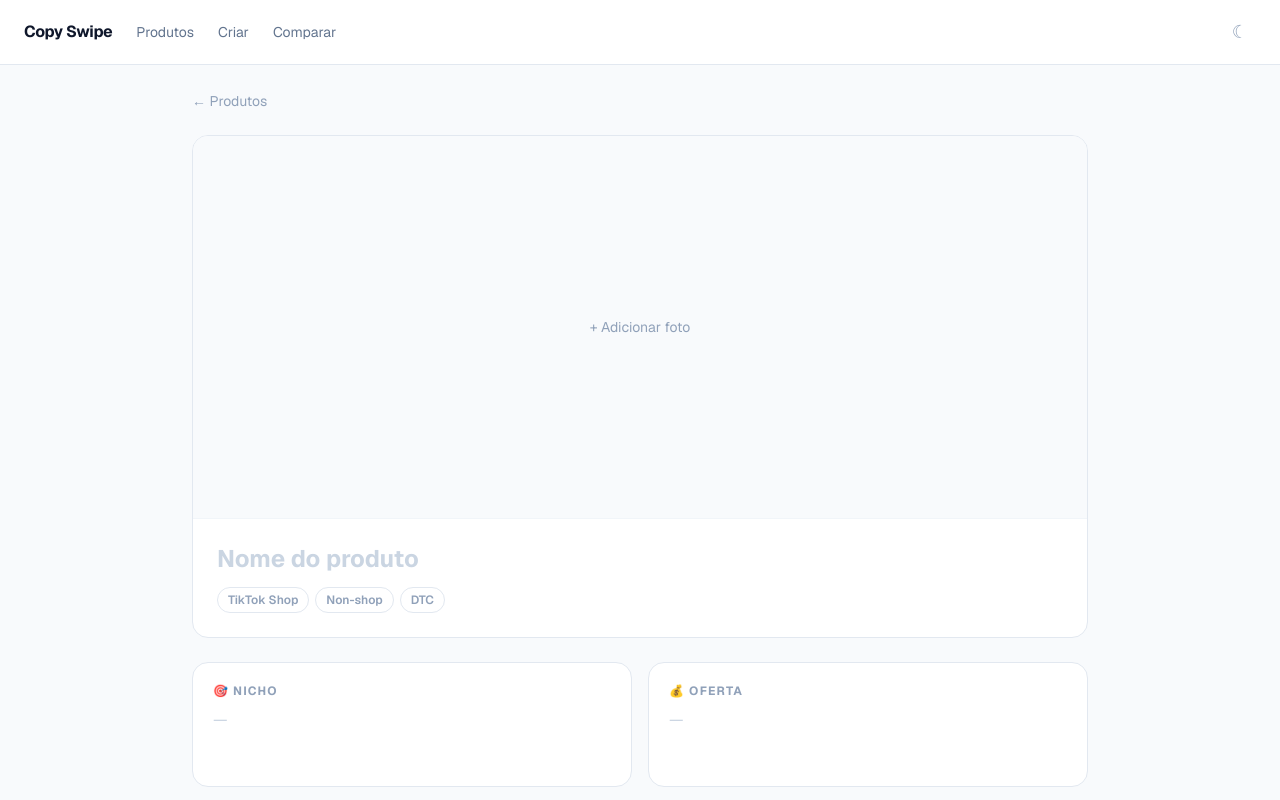
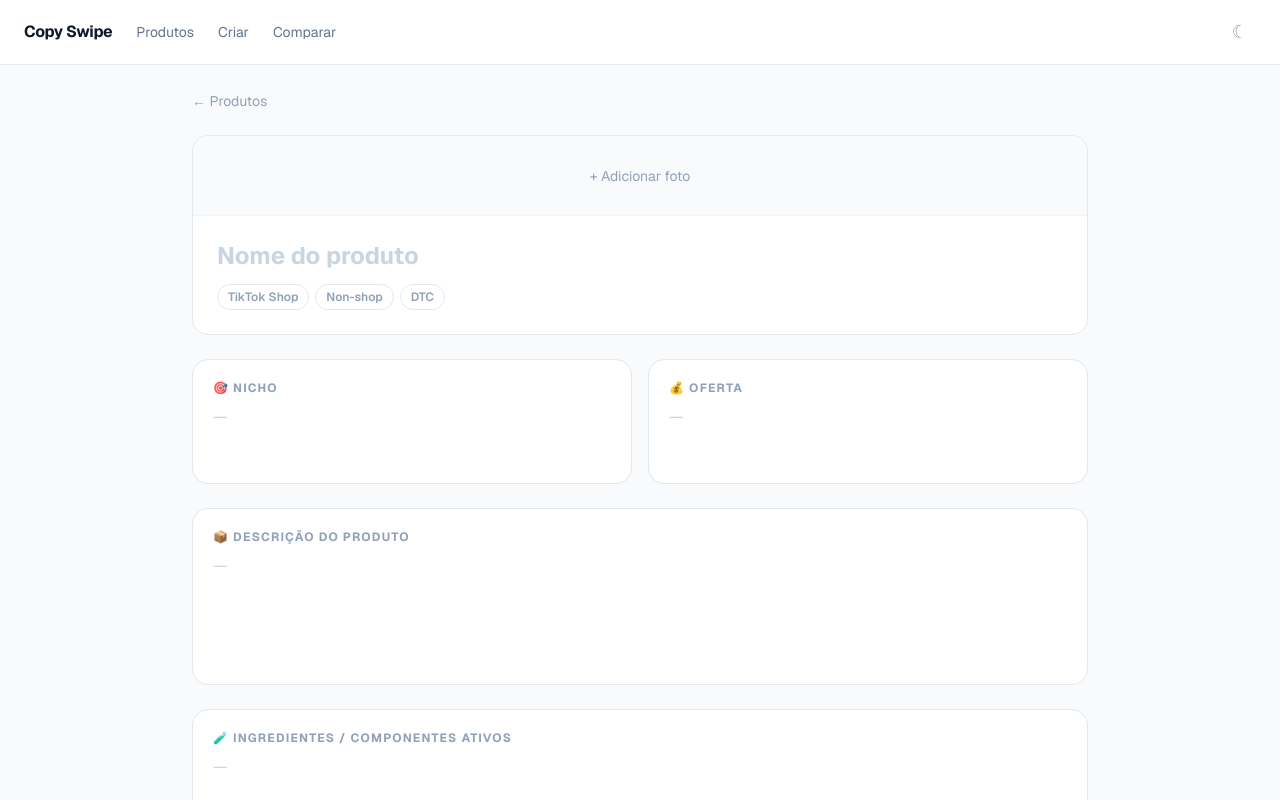
Before and after one commit to henriquevelardo/copy-swipe, a Next.js app: page /products/1 in a window 1280 px wide. Shown: the top 800 px of the page. Built offline with nearby package versions, Linux system fonts and the light colour scheme; no server answers; the database is empty.

Commit message:
Shrink empty product photo placeholder

```diff
--- a/src/app/products/[id]/page.tsx
+++ b/src/app/products/[id]/page.tsx
@@ -145,7 +145,7 @@ export default function ProductDetailPage() {
           onChange={e => { const f = e.target.files?.[0]; if (f) handleFile(f) }} />
 
         {form.image_url ? (
-          <div className="relative w-full aspect-[21/9] bg-slate-100 dark:bg-slate-800 group">
+          <div className="relative w-full h-48 bg-slate-100 dark:bg-slate-800 group">
             <img src={form.image_url} alt={form.name} className="w-full h-full object-cover" />
             <div className="absolute inset-0 bg-black/0 group-hover:bg-black/30 transition-colors flex items-center justify-center gap-2 opacity-0 group-hover:opacity-100">
               <button type="button" onClick={() => fileRef.current?.click()}
@@ -160,7 +160,7 @@ export default function ProductDetailPage() {
           </div>
         ) : (
           <button type="button" onClick={() => fileRef.current?.click()} disabled={uploading}
-            className="w-full aspect-[21/9] bg-slate-50 dark:bg-slate-800/50 border-b border-slate-100 dark:border-slate-800 text-slate-400 dark:text-slate-500 text-sm hover:text-slate-600 dark:hover:text-slate-300 transition-colors flex items-center justify-center">
+            className="w-full h-20 bg-slate-50 dark:bg-slate-800/50 border-b border-slate-100 dark:border-slate-800 text-slate-400 dark:text-slate-500 text-sm hover:text-slate-600 dark:hover:text-slate-300 transition-colors flex items-center justify-center">
             {uploading ? 'Enviando...' : '+ Adicionar foto'}
           </button>
         )}
```
